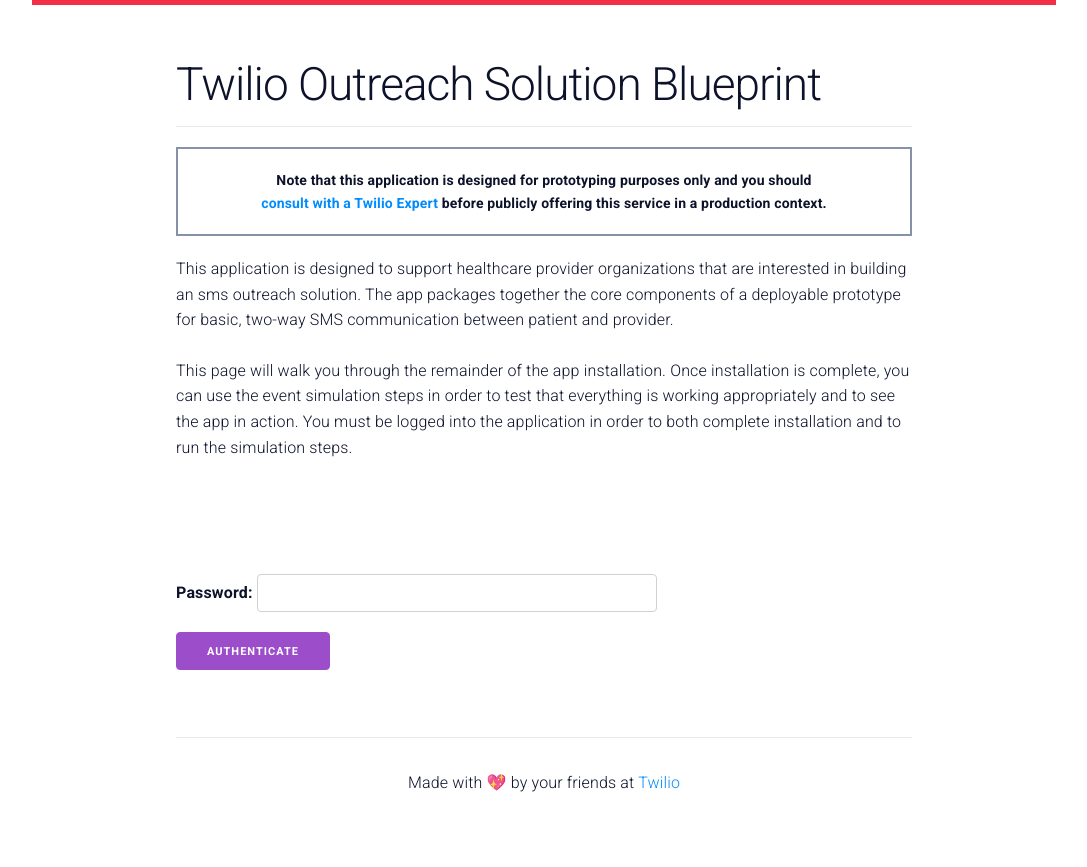
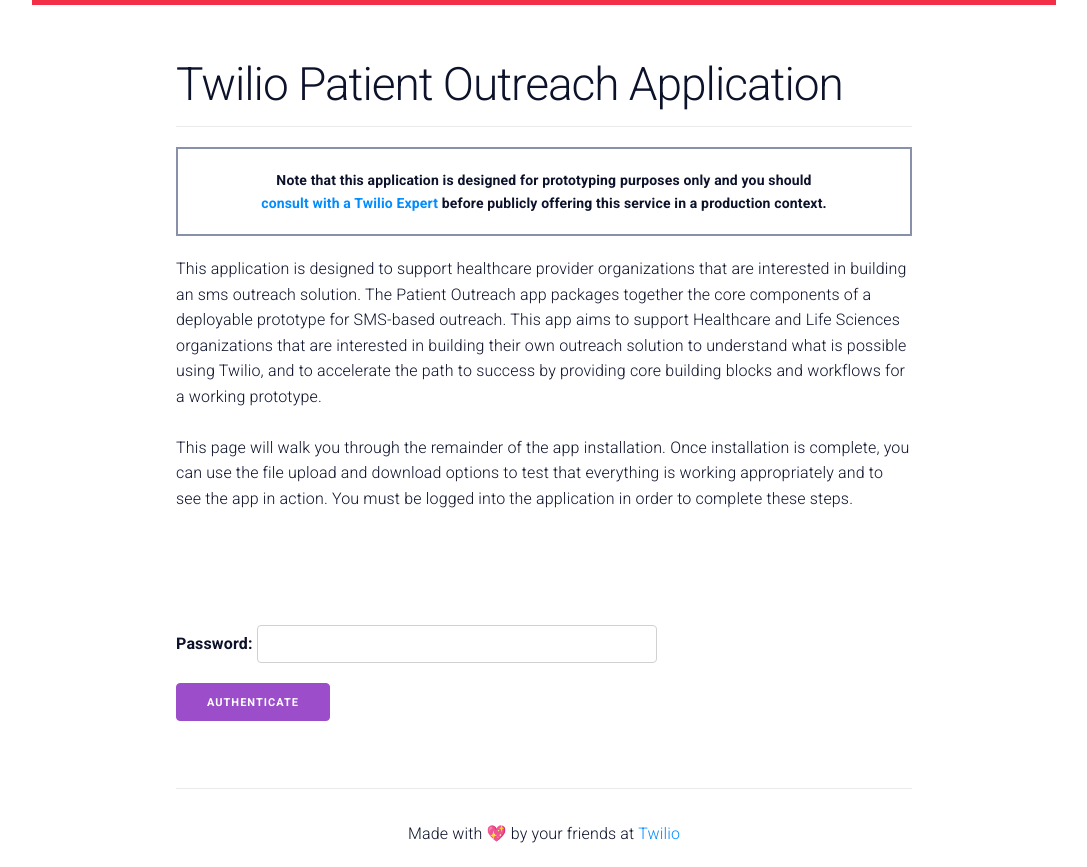
Before and after one commit to twilio/hls-outreach-sms, a website: page assets/index.html in a window 1280 px wide. Shown: the whole page, without its empty margins (96-1183 px from the left). Before the commit the page ends 816 px from the top, so only its background shows below. Drawn offline with nearby package versions, Linux system fonts and the light colour scheme.

Commit message:
index.html text change

```diff
--- a/assets/index.html
+++ b/assets/index.html
@@ -15,7 +15,7 @@
 
 <body>
   <header>
-    <h1>Twilio Outreach Solution Blueprint</h1>
+    <h1>Twilio Patient Outreach Application</h1>
     <div id="hipaa-disclaimer" style="margin-bottom: 20px;">
       Note that this application is designed for prototyping purposes only and you should<br/>
       <a href="https://ahoy.twilio.com/outreach-sms" target="_blank">consult with a Twilio Expert</a>
@@ -24,14 +24,16 @@
     <p>
       This application is designed to support healthcare provider organizations
       that are interested in building an sms outreach solution.
-      The app packages together the core components of a deployable prototype for basic,
-      two-way SMS communication between patient and provider.
+      The Patient Outreach app packages together the core components of a deployable prototype for SMS-based outreach.
+      This app aims to support Healthcare and Life Sciences organizations that are interested in building
+      their own outreach solution to understand what is possible using Twilio,
+      and to accelerate the path to success by providing core building blocks and workflows for a working prototype.
     </p>
     <p id="simulation-text">
-      This page will walk you through the remainder of the app installation. Once installation
-      is complete, you can use the event simulation steps in order to test that everything is working
-      appropriately and to see the app in action. You must be logged
-      into the application in order to both complete installation and to run the simulation steps.
+      This page will walk you through the remainder of the app installation.
+      Once installation is complete, you can use the file upload and download options
+      to test that everything is working appropriately and to see the app in action.
+      You must be logged into the application in order to complete these steps.
     </p>
   </header>
 
```
